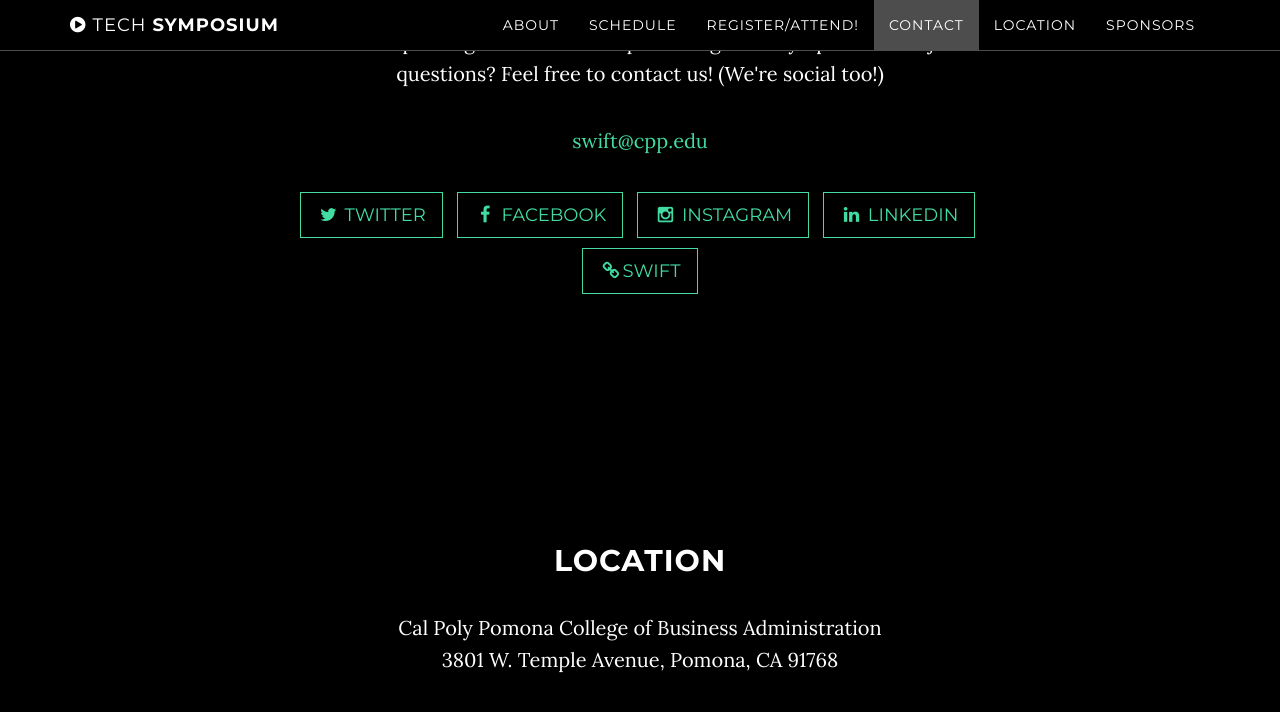
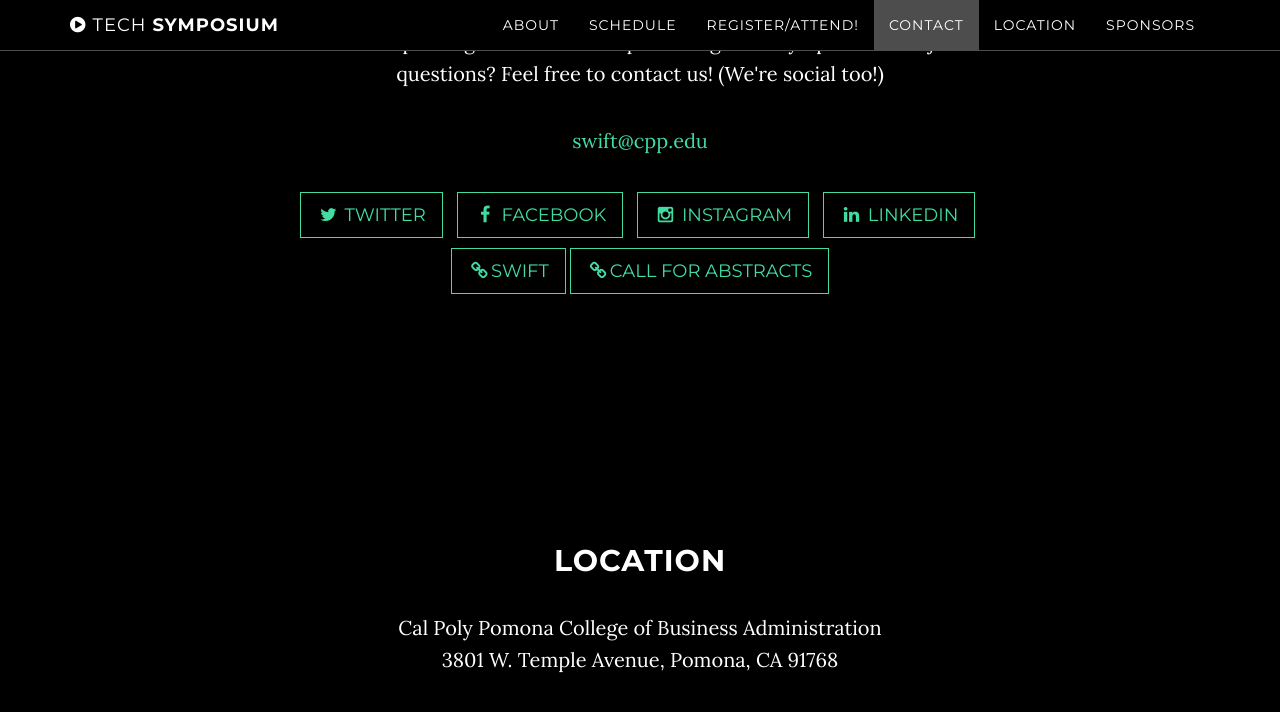
Before and after one commit to CalPolySWIFT/techsymposium-website, a Jekyll site: the page built from index.html, in a window 1280 px wide and 900 px high, scrolled down 3677 px, cut to the strip 0-722 px from the top of the window. Shown: the top 712 px of the strip. Built offline with Jekyll 4.4.1, drawn with Linux system fonts in a browser that asks for light colours.

Commit message:
Update index.html

```diff
--- a/index.html
+++ b/index.html
@@ -159,9 +159,11 @@ mapurl: "https://www.google.com/maps/embed/v1/place?q=college%20of%20business%20
                     </a>
                 </li>
             </ul>
-            <a class="btn btn-default btn-lg"
-               href="https://calpolyswift.org">
+            <a class="btn btn-default btn-lg" href="https://calpolyswift.org">
                 <i class="fa fa-link fa-fw"></i>SWIFT
+            </a>
+            <a class="btn btn-default btn-lg" href="https://docs.google.com/forms/d/e/1FAIpQLSfw_r75ksNXTWZpECcM1g5iyCFqJAuMYCet2h5EqIMi2eVtLw/viewform">
+                <i class="fa fa-link fa-fw"></i>Call for Abstracts
             </a>
     </div>
 </section>
```
